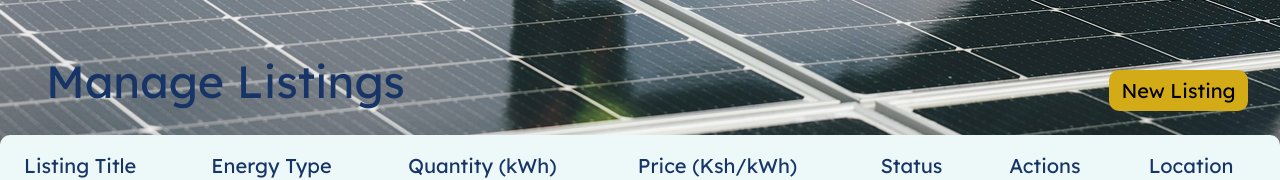
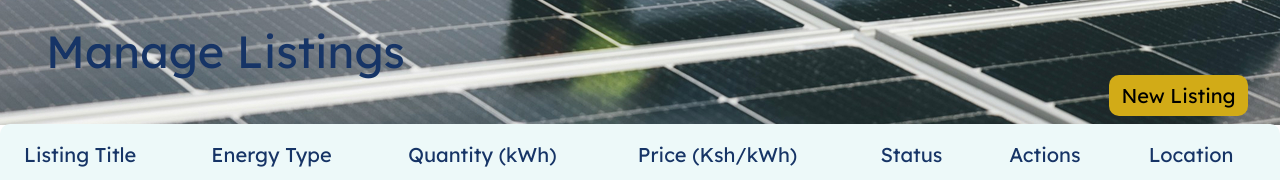
Before and after one commit to lewys-miugo/eco_hub, a Next.js app in the folder frontend/: page /suppliers in a window 1280 px wide. Shown: the part 142-322 px from the top of the page. Built offline with nearby package versions, Linux system fonts and the light colour scheme; no server answers.

Commit message:
refactor: adjust suppliers page heading and button positioning

```diff
--- a/frontend/app/suppliers/page.jsx
+++ b/frontend/app/suppliers/page.jsx
@@ -154,9 +154,9 @@ export default function SuppliersPage() {
   ];
 
   return (
-    <div className="min-h-screen bg-white">
+    <div className="min-h-screen bg-white -mt-[72px]">
       {/* Header Section with Background Image */}
-      <div className="relative w-full h-[267px]">
+      <div className="relative w-full h-[267px] pt-[72px]">
         {/* Background Image */}
         <Image
           src="/images/unsplash_JlhvFEVMwng.jpg"
@@ -171,7 +171,7 @@ export default function SuppliersPage() {
           className="absolute"
           style={{
             left: '46px',
-            top: '118px',
+            top: '160px',
             fontSize: '45px',
             fontFamily: 'Lexend Deca, sans-serif',
             fontWeight: 'normal',
@@ -184,15 +184,13 @@ export default function SuppliersPage() {
 
       {/* Table Section */}
       <div
-        className="absolute w-full"
+        className="relative w-full"
         style={{
-          left: '0px',
-          top: '212px',
           height: '732px',
         }}
       >
         {/* New Listing Button */}
-        <div className="flex justify-end mb-6 px-8">
+        <div className="flex justify-end mb-2 px-8" style={{ marginTop: '-50px' }}>
           <Link href="/suppliers/new">
             <button
               style={{
@@ -212,6 +210,7 @@ export default function SuppliersPage() {
           </Link>
         </div>
 
+        {/* Table */}
         {/* Table */}
         <div
           className="overflow-hidden shadow-lg w-full"
```
